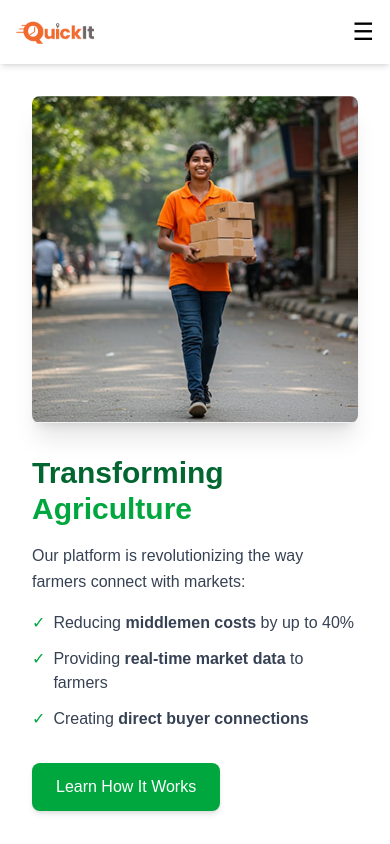
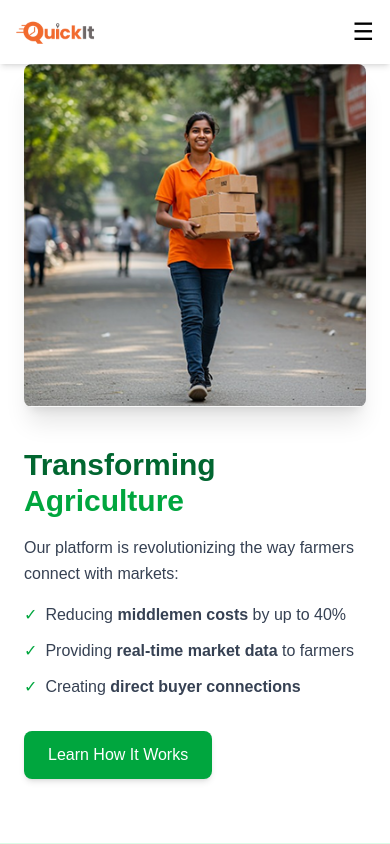
Before and after one commit to Nishita-shah1/greensizz, a Next.js app: page /FarmerImpact in a window 390 px wide. Shown: the top 844 px of the page. Built offline with nearby package versions, Linux system fonts and the light colour scheme.

Commit message:
famers impact sec 1

```diff
--- a/src/components/FarmerImpact/FarmerImpactSection1.tsx
+++ b/src/components/FarmerImpact/FarmerImpactSection1.tsx
@@ -1,31 +1,15 @@
 'use client';
 import Image from 'next/image';
 import { motion, Variants } from 'framer-motion';
-import { useEffect, useState } from 'react';
 
 export default function FarmerImpactSection1() {
-  const [isMobile, setIsMobile] = useState<boolean>(false);
-
-  useEffect(() => {
-    const handleResize = () => {
-      setIsMobile(window.innerWidth < 768);
-    };
-
-    // Set initial value
-    handleResize();
-
-    // Add event listener
-    window.addEventListener('resize', handleResize);
-    return () => window.removeEventListener('resize', handleResize);
-  }, []);
-
   // Animation variants with TypeScript types
   const container: Variants = {
     hidden: { opacity: 0 },
     visible: {
       opacity: 1,
       transition: {
-        staggerChildren: isMobile ? 0.1 : 0.2,
+        staggerChildren: 0.15, // Consistent stagger for all devices
       },
     },
   };
@@ -40,11 +24,11 @@ export default function FarmerImpactSection1() {
   };
 
   const imageAnimation: Variants = {
-    hidden: { opacity: 0, x: isMobile ? 0 : -50 },
+    hidden: { opacity: 0, x: -30 }, // Reduced movement for all devices
     visible: {
       opacity: 1,
       x: 0,
-      transition: { duration: isMobile ? 0.5 : 0.8, ease: "easeOut" },
+      transition: { duration: 0.7, ease: "easeOut" },
     },
   };
 
@@ -55,13 +39,13 @@ export default function FarmerImpactSection1() {
   ];
 
   return (
-    <section className="flex flex-col md:flex-row items-center justify-center py-24 px-8 md:px-12 bg-white overflow-hidden">
+    <section className="flex flex-col md:flex-row items-center justify-center py-16 md:py-24 px-6 md:px-12 bg-white overflow-hidden">
       {/* Image Section with animation */}
       <motion.div
-        className="md:w-1/2 flex justify-center mb-8 md:mb-0"
+        className="w-full md:w-1/2 flex justify-center mb-10 md:mb-0"
         initial="hidden"
         whileInView="visible"
-        viewport={{ once: true, margin: isMobile ? "0px" : "-100px" }}
+        viewport={{ once: true, margin: "-50px" }} // Consistent margin
         variants={imageAnimation}
       >
         <div className="relative w-full max-w-md">
@@ -79,10 +63,10 @@ export default function FarmerImpactSection1() {
 
       {/* Text Section with staggered animations */}
       <motion.div
-        className="md:w-1/2 space-y-4 md:pl-10"
+        className="w-full md:w-1/2 space-y-4 md:pl-10"
         initial="hidden"
         whileInView="visible"
-        viewport={{ once: true, margin: isMobile ? "0px" : "-100px" }}
+        viewport={{ once: true, margin: "-50px" }} // Consistent margin
         variants={container}
       >
         <motion.h2
```
